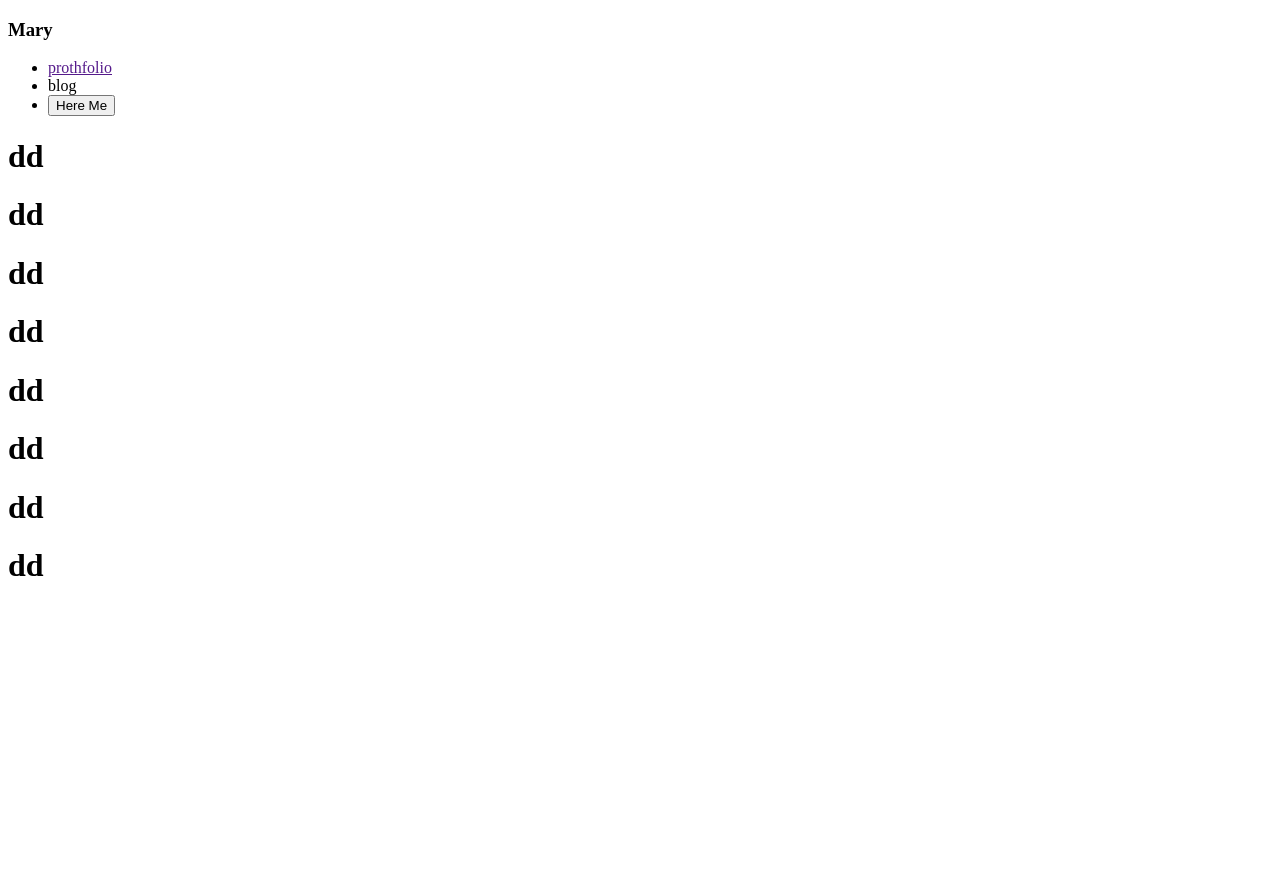
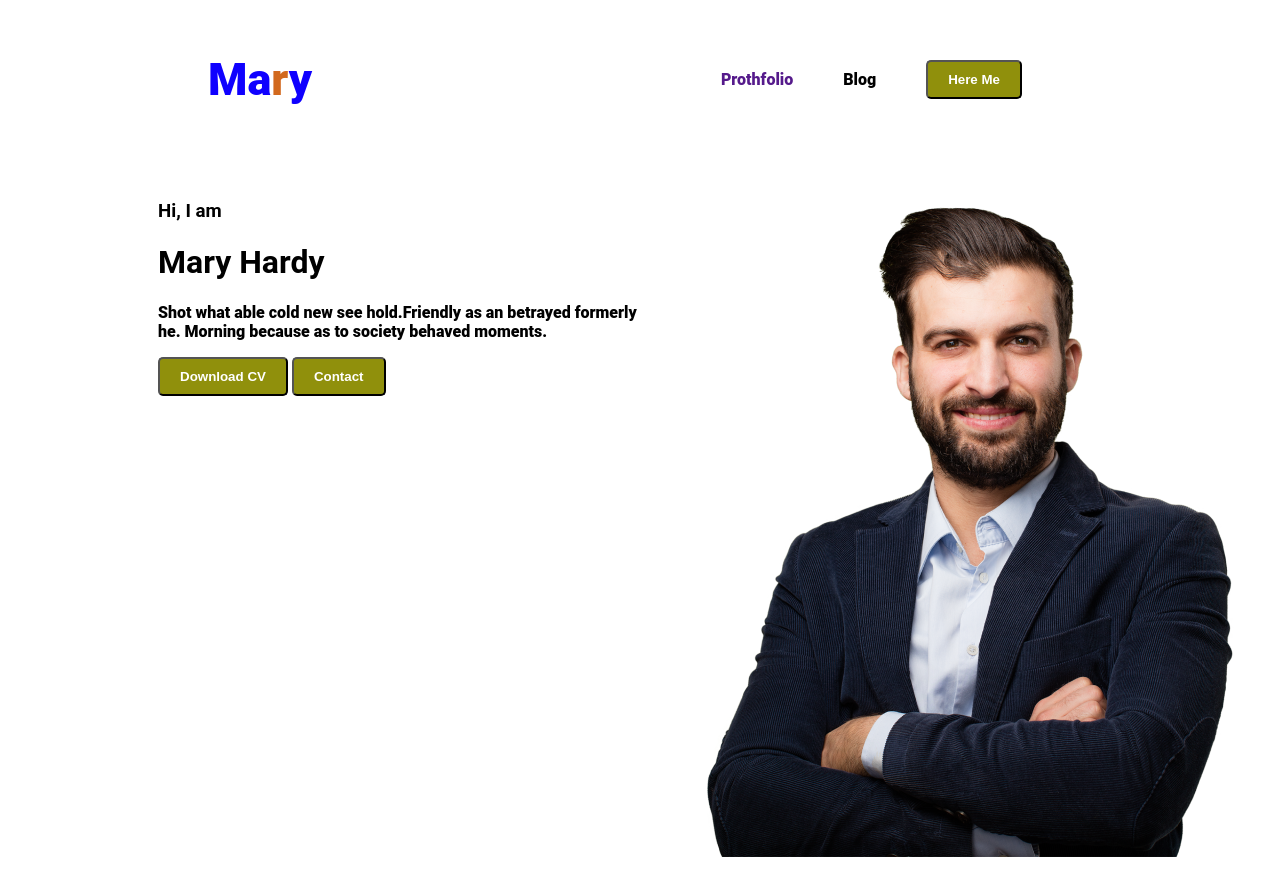
Before and after one commit to MIZANCSE094/webdeveloper-porttfolio, a plain HTML site: page index.html in a window 1280 px wide. Before the commit the page ends 800 px from the top, so only its background shows below. Drawn offline with Linux system fonts and the light colour scheme.

Commit message:
Profile pic added done

```diff
--- a/index.html
+++ b/index.html
@@ -4,23 +4,38 @@
     <meta charset="UTF-8">
     <meta name="viewport" content="width=device-width, initial-scale=1.0">
     <title>Document</title>
+    <link rel="preconnect" href="https://fonts.googleapis.com">
+<link rel="preconnect" href="https://fonts.gstatic.com" crossorigin>
+<link href="https://fonts.googleapis.com/css2?family=Open+Sans:ital,wght@0,300..800;1,300..800&family=Roboto:ital,wght@0,100;0,300;0,400;0,500;0,700;0,900;1,100;1,300;1,400;1,500;1,700;1,900&display=swap" rel="/style.css/portfolio.css">
+    <link rel="stylesheet" href="/style.css/portfolio.css">
 </head>
 <body>
     <header>
             <nav>
-                <h3>Mary</h3>
+                <h3 class="nav-title">Ma<span class="text-primary">r</span>y</h3>
                 <ul>
-                    <li><a href="">prothfolio</a></li>
-                    <li>blog </li>
-                    <li><button>Here Me</button></li>
+                    <li><a href="">Prothfolio</a></li>
+                    <li>Blog </li>
+                    <li><button class="btn-primary">Here Me</button></li>
                 </ul>
             </nav>
     </header>
+    <div class="banner">
+
+        <div class="header">
+          <h3 class="banner-greeting">Hi, I  am</h3>
+          <h1 class="banner-title">Mary Hardy</h1>
+           <p>Shot what able cold new see hold.Friendly as an betrayed formerly he. Morning because as to society behaved moments. </p>
+          <button class="btn-primary">Download CV</button>
+          <button class="btn-primary"> Contact</button>
+        </div>
+
+          <img class="profile-pic" src="/images/hardy.png" alt="">
+
+ </div>
 
     <main>
-        <h1>dd</h1>
-        <h1>dd</h1><h1>dd</h1><h1>dd</h1> <h1>dd</h1> <h1>dd</h1> <h1>dd</h1> <h1>dd</h1>
-<u></u>
+
     </main>
     <footer>
 
--- /dev/null
+++ b/style.css/portfolio.css
@@ -0,0 +1,45 @@
+body{
+    font-family: "Roboto", sans-serif;
+  font-weight: 900;
+  font-style: bold;
+}
+.text-primary{
+    color: chocolate;
+}
+.btn-primary{
+    border-radius: 5px;
+    background: rgb(144, 144, 12);
+    color: white;
+    padding: 10px 20px;
+    font-weight: 800;
+}
+nav ul{
+    display: flex;
+    align-items: center;
+
+}
+nav li{
+    list-style: none;
+    margin-right: 50px;
+}
+nav li a {
+    text-decoration: none;
+}
+nav{
+    display: flex;
+    justify-content: space-between;
+    margin: 0 200px;
+
+}
+.nav-title{
+    color: #0f00ff;
+    font-size: 45px;
+    font-weight: 800;
+}
+.banner{
+    padding: 30px 30px 30px 150px;
+    display: flex;
+}
+.banner.profile-pic{
+    width: 500px;
+}
```
